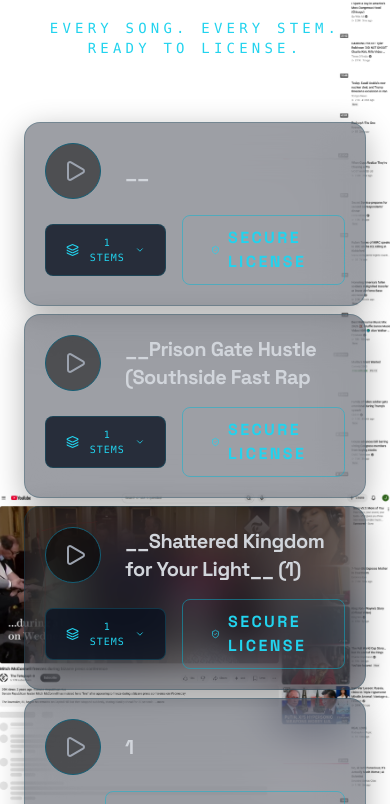
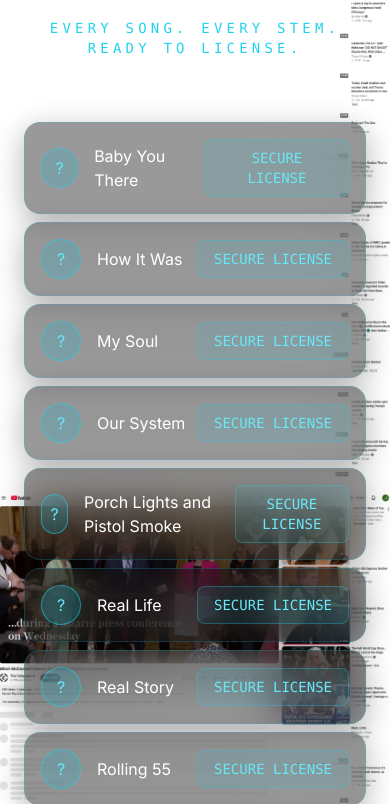
Before and after one commit to james7291989-creator/master-catilog, a React (Vite) app: page / in a window 390 px wide. Shown: the part 1196-2000 px from the top of the page. Built offline with nearby package versions, Linux system fonts and the light colour scheme.

Commit message:
fix: sync vault to 12 clean masters

```diff
--- a/package.json
+++ b/package.json
@@ -24,6 +24,7 @@
     "autoprefixer": "^10.5.4",
     "oxlint": "^1.71.0",
     "postcss": "^8.5.20",
+    "supabase": "^2.109.1",
     "tailwindcss": "^3.4.19",
     "vite": "^8.1.1"
   }
--- a/src/components/Hero.tsx
+++ b/src/components/Hero.tsx
@@ -71,7 +71,7 @@ export default function Hero() {
 
             <div className="grid grid-cols-2 gap-4 mb-8">
               {[
-                { label: "BROADCAST MASTERS", value: "27", color: "cyan" },
+                { label: "BROADCAST MASTERS", value: "12", color: "cyan" },
                 { label: "WAV 24-BIT STEMS", value: "7", color: "yellow" },
                 { label: "LUFS MASTERED", value: "-14", color: "cyan" },
                 { label: "TURNAROUND", value: "24HR", color: "yellow" }
--- a/src/components/Vault.tsx
+++ b/src/components/Vault.tsx
@@ -1,189 +1,63 @@
-import React, { useState, useRef } from 'react';
-import { motion, AnimatePresence } from 'framer-motion';
-import { Play, Pause, ChevronDown, ChevronUp, ShieldCheck, Layers } from 'lucide-react';
-import { usePlayerStore } from '../store/usePlayerStore';
-import tracklist from '../data/tracklist.json';
+import React, { useState } from 'react';
+import { motion } from 'framer-motion';
 
-export default function Vault() {
-  const { activeTrack, isPlaying, playTrack, togglePlay } = usePlayerStore();
-  const [expandedId, setExpandedId] = useState<string | null>(null);
+const tracks = [
+  { id: "trk_01", title: "Baby You There", master: "/audio/Baby You There.wav", stems: [], tvMix: null, broadcastClear: null, servicedInstrumental: null },
+  { id: "trk_02", title: "How It Was", master: "/audio/How It Was.wav", stems: [], tvMix: null, broadcastClear: null, servicedInstrumental: null },
+  { id: "trk_03", title: "My Soul", master: "/audio/My Soul.wav", stems: [], tvMix: null, broadcastClear: null, servicedInstrumental: null },
+  { id: "trk_04", title: "Our System", master: "/audio/Our System.wav", stems: [], tvMix: null, broadcastClear: null, servicedInstrumental: null },
+  { id: "trk_05", title: "Porch Lights and Pistol Smoke", master: "/audio/Porch Lights and Pistol Smoke.wav", stems: [], tvMix: null, broadcastClear: null, servicedInstrumental: null },
+  { id: "trk_06", title: "Real Life", master: "/audio/Real Life.wav", stems: [], tvMix: null, broadcastClear: null, servicedInstrumental: null },
+  { id: "trk_07", title: "Real Story", master: "/audio/Real Story.wav", stems: [], tvMix: null, broadcastClear: null, servicedInstrumental: null },
+  { id: "trk_08", title: "Rolling 55", master: "/audio/Rolling 55.wav", stems: [], tvMix: null, broadcastClear: null, servicedInstrumental: null },
+  { id: "trk_09", title: "Running", master: "/audio/Running.wav", stems: [], tvMix: null, broadcastClear: null, servicedInstrumental: null },
+  { id: "trk_10", title: "Shattered Kingdom", master: "/audio/Shattered Kingdom.wav", stems: [], tvMix: null, broadcastClear: null, servicedInstrumental: null },
+  { id: "trk_11", title: "Sixteen With A Purpose", master: "/audio/Sixteen With A Purpose.wav", stems: [], tvMix: null, broadcastClear: null, servicedInstrumental: null },
+  { id: "trk_12", title: "Survived", master: "/audio/Survived.wav", stems: [], tvMix: null, broadcastClear: null, servicedInstrumental: null }
+];
 
-  const toggleExpand = (id: string) => {
-    setExpandedId(prev => (prev === id ? null : id));
-  };
+export default function TheVault() {
+  const [activeTrack, setActiveTrack] = useState(null);
+  const [isPlaying, setIsPlaying] = useState(false);
+  const [openStems, setOpenStems] = useState(null);
+
+  const playTrack = (track) => {
+    setActiveTrack(track);
+    setIsPlaying(true);
+  }
+
+  const togglePlay = () => setIsPlaying(!isPlaying);
 
   return (
     <section className="relative z-30 py-24 px-6 max-w-7xl mx-auto bg-transparent">
       <div className="text-center mb-16">
-        <h2 className="text-5xl font-heading font-black mb-4 text-transparent bg-clip-text bg-gradient-to-b from-white to-gray-500 drop-shadow-[0_0_20px_rgba(255,255,255,0.3)]">
-          The Vault
-        </h2>
-        <p className="text-cyan-400 font-mono text-sm tracking-[0.3em] uppercase">
-          Every song. Every stem. Ready to license.
-        </p>
+        <h2 className="text-5xl font-heading font-black mb-4 text-transparent bg-clip-text bg-gradient-to-b from-white to-gray-500 drop-shadow-[0_0_20px_rgba(255,255,255,0.3)]">The Vault</h2>
+        <p className="text-cyan-400 font-mono text-sm tracking-[0.3em] uppercase">Every song. Every stem. Ready to license.</p>
       </div>
-
       <div className="flex flex-col gap-2">
-        {tracklist.map((track: any) => {
+        {tracks.map(track => {
           const isActive = activeTrack?.id === track.id;
-          const isExpanded = expandedId === track.id;
-          const hasStems = track.stems && track.stems.length > 0;
-          const hasExtras = track.tvMix || track.broadcastClear || track.servicedInstrumental;
-
+          const isStemsOpen = openStems === track.id;
           return (
-            <motion.div
-              key={track.id}
-              layout
-              className={`group relative flex flex-col rounded-2xl border backdrop-blur-xl transition-all duration-500 overflow-hidden shadow-[0_8px_30px_rgba(0,0,0,0.3)]
-                ${isActive
-                  ? 'bg-[#0f182c]/80 border-cyan-400/50 shadow-[0_0_30px_rgba(0,255,255,0.15)]'
-                  : 'bg-[#0a1120]/40 border-cyan-900/30 hover:bg-[#0f182c]/60 hover:border-cyan-500/40 hover:shadow-[0_0_25px_rgba(0,255,255,0.1)]'
-                }`}
-            >
-              {/* Active Track Glowing Edge Effect */}
+            <motion.div key={track.id} layout className="group relative flex flex-col rounded-2xl border backdrop-blur-xl transition-all duration-500 overflow-hidden shadow-[0_8px_30px_rgba(0,0,0,0.3)] bg-black/40 border-cyan-400/20 hover:border-cyan-400/50">
+              <div className="flex items-center justify-between p-4">
+                <div className="flex items-center gap-4">
+                  <button onClick={() => isActive ? togglePlay() : playTrack(track)} className="w-10 h-10 rounded-full bg-cyan-500/20 border border-cyan-400/50 flex items-center justify-center text-cyan-300 hover:bg-cyan-500/40">
+                    {isActive && isPlaying ? '??' : '?'}
+                  </button>
+                  <span className="text-white font-medium">{track.title}</span>
+                </div>
+                <button className="px-4 py-2 rounded-lg bg-cyan-500/10 border border-cyan-400/30 text-cyan-300 text-sm font-mono hover:bg-cyan-500/20">SECURE LICENSE</button>
+              </div>
               {isActive && (
-                <motion.div
-                  layoutId="vaultActiveGlow"
-                  className="absolute left-0 top-0 bottom-0 w-1 bg-cyan-400 shadow-[0_0_15px_rgba(0,255,255,1)]"
-                />
+                <div className="px-4 pb-4">
+                  <audio src={track.master} controls autoPlay={isPlaying} className="w-full" />
+                </div>
               )}
-
-              {/* Main Row */}
-              <div className="flex flex-col md:flex-row md:items-center justify-between p-5">
-                {/* Track Info + Play */}
-                <div className="flex items-center gap-6 w-full md:w-1/3 relative z-10">
-                  <button
-                    onClick={() => (isActive ? togglePlay() : playTrack(track))}
-                    className={`relative w-14 h-14 shrink-0 rounded-full flex items-center justify-center border transition-all duration-300
-                      ${isActive
-                        ? 'bg-cyan-950/50 border-cyan-400 shadow-[0_0_20px_rgba(0,255,255,0.5)]'
-                        : 'bg-black/50 border-cyan-800 group-hover:border-cyan-400 group-hover:shadow-[0_0_20px_rgba(0,255,255,0.3)]'
-                      }`}
-                  >
-                    {isActive && isPlaying && (
-                      <span className="absolute inset-0 rounded-full border border-cyan-400 animate-ping opacity-30" />
-                    )}
-                    {isActive && isPlaying ? (
-                      <Pause className="w-6 h-6 text-cyan-300 drop-shadow-[0_0_8px_rgba(0,255,255,0.8)]" />
-                    ) : (
-                      <Play className="w-6 h-6 translate-x-0.5 text-gray-400 group-hover:text-cyan-300 group-hover:drop-shadow-[0_0_8px_rgba(0,255,255,0.8)]" />
-                    )}
-                  </button>
-                  <div>
-                    <h3 className={`text-xl font-heading font-black tracking-tight transition-colors duration-300
-                      ${isActive ? 'text-white drop-shadow-[0_0_10px_rgba(255,255,255,0.5)]' : 'text-gray-300 group-hover:text-white'}`}
-                    >
-                      {track.title}
-                    </h3>
-                  </div>
-                </div>
-
-                {/* Action Buttons */}
-                <div className="flex items-center justify-end gap-4 mt-4 md:mt-0 w-full md:w-auto relative z-10">
-                  {/* Expand Stems Button */}
-                  {(hasStems || hasExtras) && (
-                    <button
-                      onClick={() => toggleExpand(track.id)}
-                      className="flex items-center gap-2 px-5 py-2.5 rounded-lg bg-[#0a1120]/80 border border-cyan-800/50 hover:bg-cyan-950/50 hover:border-cyan-400 text-cyan-400 font-mono text-[10px] tracking-widest transition-all duration-300 hover:shadow-[0_0_15px_rgba(0,255,255,0.2)]"
-                    >
-                      <Layers className="w-4 h-4" />
-                      {isExpanded ? 'HIDE STEMS' : `${track.stems.length + (track.tvMix ? 1 : 0) + (track.broadcastClear ? 1 : 0) + (track.servicedInstrumental ? 1 : 0)} STEMS`}
-                      {isExpanded ? <ChevronUp className="w-3 h-3" /> : <ChevronDown className="w-3 h-3" />}
-                    </button>
-                  )}
-
-                  {/* Secure License */}
-                  <a
-                    href={`mailto:james72989@gmail.com?subject=Licensing Inquiry: ${encodeURIComponent(track.title)}`}
-                    onClick={(e) => e.stopPropagation()}
-                    className={`group/btn relative flex items-center gap-2 px-7 py-2.5 rounded-lg font-heading font-black uppercase tracking-[0.15em] transition-all duration-500 overflow-hidden
-                      ${isActive
-                        ? 'bg-gradient-to-r from-cyan-500 to-cyan-400 text-[#050811] shadow-[0_0_20px_rgba(0,255,255,0.3)]'
-                        : 'bg-transparent border border-cyan-500/50 text-cyan-400'
-                      }
-                      hover:bg-gradient-to-r hover:from-cyan-500 hover:to-cyan-400 hover:text-[#050811] hover:shadow-[0_0_20px_rgba(0,255,255,0.3)]`}
-                  >
-                    <div className="absolute inset-0 -translate-x-full group-hover/btn:animate-[shimmer_1.5s_infinite] bg-gradient-to-r from-transparent via-white/40 to-transparent" />
-                    <ShieldCheck className="w-4 h-4" />
-                    SECURE LICENSE
-                  </a>
-                </div>
-              </div>
-
-              {/* Expandable Stems Section */}
-              <AnimatePresence>
-                {isExpanded && (
-                  <motion.div
-                    initial={{ height: 0, opacity: 0 }}
-                    animate={{ height: 'auto', opacity: 1 }}
-                    exit={{ height: 0, opacity: 0 }}
-                    transition={{ duration: 0.3, ease: 'easeInOut' }}
-                    className="overflow-hidden"
-                  >
-                    <div className="px-5 pb-5 pt-2 border-t border-cyan-900/30 bg-black/20">
-                      <p className="text-[10px] font-bold tracking-[0.2em] text-cyan-400 uppercase mb-3">
-                        Available Mixes & Stems
-                      </p>
-                      <div className="grid grid-cols-2 sm:grid-cols-3 md:grid-cols-4 gap-2">
-                        {/* Master */}
-                        <StemButton label="Master" file={track.master} />
-
-                        {/* TV Mix */}
-                        {track.tvMix && <StemButton label="TV Mix" file={track.tvMix} />}
-
-                        {/* Broadcast Clear */}
-                        {track.broadcastClear && <StemButton label="Broadcast Clear" file={track.broadcastClear} />}
-
-                        {/* Serviced Instrumental */}
-                        {track.servicedInstrumental && <StemButton label="Serviced Instrumental" file={track.servicedInstrumental} />}
-
-                        {/* Individual Stems */}
-                        {track.stems.map((stem: any, i: number) => (
-                          <StemButton key={i} label={stem.label} file={stem.file} />
-                        ))}
-                      </div>
-                    </div>
-                  </motion.div>
-                )}
-              </AnimatePresence>
             </motion.div>
-          );
+          )
         })}
       </div>
     </section>
-  );
+  )
 }
-
-function StemButton({ label, file }: { label: string; file: string }) {
-  const [playing, setPlaying] = useState(false);
-  const audioRef = useRef<HTMLAudioElement | null>(null);
-
-  const toggleStem = () => {
-    if (!audioRef.current) {
-      audioRef.current = new Audio(file);
-      audioRef.current.onended = () => setPlaying(false);
-    }
-    if (playing) {
-      audioRef.current.pause();
-      audioRef.current.currentTime = 0;
-      setPlaying(false);
-    } else {
-      audioRef.current.play().catch(() => {});
-      setPlaying(true);
-    }
-  };
-
-  return (
-    <button
-      onClick={toggleStem}
-      className={`flex items-center gap-2 px-3 py-2 rounded-lg border text-[10px] font-bold tracking-wider uppercase transition-all duration-200
-        ${playing
-          ? 'bg-cyan-950/60 border-cyan-400 text-cyan-300 shadow-[0_0_10px_rgba(0,255,255,0.2)]'
-          : 'bg-black/40 border-cyan-900/50 text-cyan-500 hover:bg-cyan-950/30 hover:border-cyan-500/50'
-        }`}
-    >
-      {playing ? <Pause className="w-3 h-3 shrink-0" /> : <Play className="w-3 h-3 shrink-0" />}
-      {label}
-    </button>
-  );
-}
```
Also changed, not shown: 2 other files (tests, documents, lock files or other folders).
